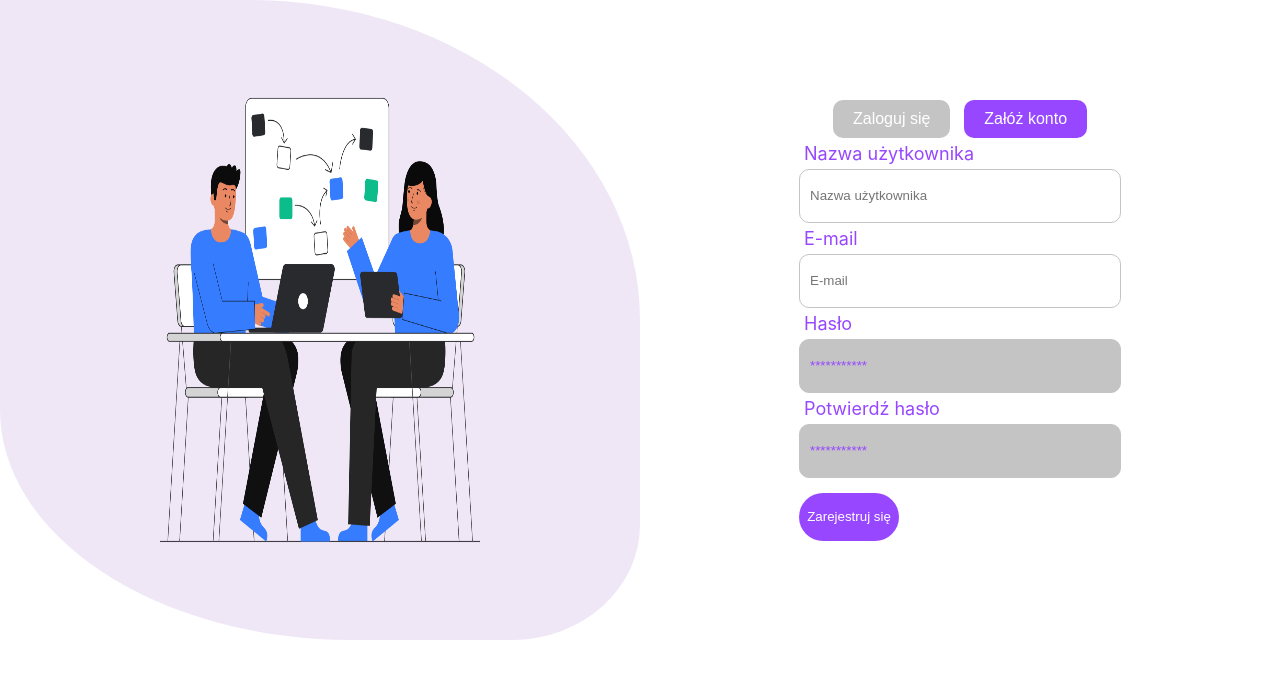
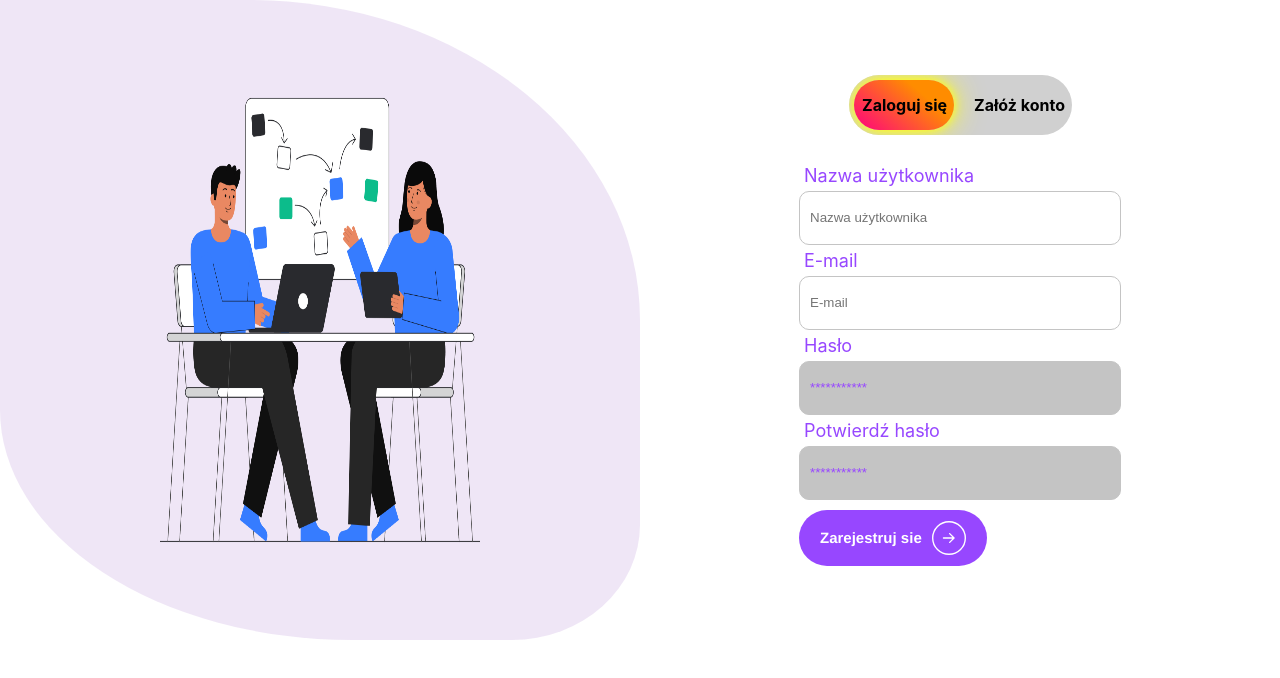
Before and after one commit to k-wos/EventAppP1, a React (Create React App) app in the folder client/: page / in a window 1280 px wide. Shown: the top 678 px of the page. Built offline with nearby package versions, Linux system fonts and the light colour scheme.

Commit message:
switcher add

```diff
--- a/client/src/components/FormSwitchButton/FormSwitchButton.scss
+++ b/client/src/components/FormSwitchButton/FormSwitchButton.scss
@@ -1,25 +1,77 @@
-.form-buttons button {
-    padding: 10px 20px;
-    margin: 0 7px;
-    border: none;
-    background-color: #c4c4c4;
-    color: #ffffff;
-    font-size: 16px;
-    cursor: pointer;
-    border-radius: 10px;
+// .form-buttons button {
+//     padding: 10px 20px;
+//     margin: 0 7px;
+//     border: none;
+//     background-color: #c4c4c4;
+//     color: #ffffff;
+//     font-size: 16px;
+//     cursor: pointer;
+//     border-radius: 10px;
 
+//   }
 
-  }
+//   .form-buttons button.active {
+//     background-color: #9747FF;
+//     color: #ffffff;
+//   }
 
-  .form-buttons button.active {
-    background-color: #9747FF;
-    color: #ffffff;
-  }
+//   .form-content {
+//     display:flex;
+//     justify-content: center;
+//     padding: 20px;
+//     border: 1px solid #ccc;
+//     background-color: #fff;
+//   }
+.checkbox {
+  width: 223px;
+  height: 60px;
+  background-color: #d0d0d0;
+  border-radius: 30px;
+  position: relative;
+  color: black;
+  overflow: hidden;
+  margin-bottom: 25px;
+}
 
-  .form-content {
-    display:flex;
-    justify-content: center;
-    padding: 20px;
-    border: 1px solid #ccc;
-    background-color: #fff;
-  }
+#checkbox_toggle {
+  display: none;
+}
+
+.checkbox .toggle {
+  width: 100px;
+  height: 50px;
+  position: absolute;
+  border-radius: 30px;
+  left: 5px;
+  cursor: pointer;
+  background: linear-gradient(40deg, #ff0080, #ff8c00 70%);
+  transition: 0.4s;
+  box-shadow: 0px 0px 10px rgb(255, 255, 20), 0px 0px 30px rgb(255, 255, 20);
+}
+
+.checkbox .slide {
+  width: 230px;
+  height: 60px;
+  display: flex;
+  align-items: center;
+  justify-content: space-around;
+  cursor: pointer;
+}
+
+.checkbox .slide .text {
+  font-size: 16px;
+  font-weight: 700;
+  z-index: 100;
+  cursor: pointer;
+}
+
+.check:checked + .checkbox .slide .toggle {
+  transform: translateX(113px);
+  background: linear-gradient(40deg, #8983f7, #a3dafb 70%);
+  box-shadow: -0px -0px 10px #8983f7, -0px -0px 30px #8983f7;
+}
+
+.check:checked + .checkbox .slide {
+  background-color: #9747ff;
+  color: #fff;
+}
--- a/client/src/components/FormSwitchButton/FormSwitchButton.tsx
+++ b/client/src/components/FormSwitchButton/FormSwitchButton.tsx
@@ -11,19 +11,33 @@ const FormSwitchButton: React.FC<FormSwitchButtonProps> = ({
   handleButtonClick,
 }) => {
   return (
-    <div className="form-buttons">
-      <button
-        className={`button ${activeButton === "login" ? "active" : ""}`}
-        onClick={() => handleButtonClick("login")}
-      >
-        Zaloguj się
-      </button>
-      <button
-        className={`button ${activeButton === "register" ? "active" : ""}`}
-        onClick={() => handleButtonClick("register")}
-      >
-        Załóż konto
-      </button>
+    // <div className="form-buttons">
+    //   <button
+    //     className={`button ${activeButton === "login" ? "active" : ""}`}
+    //     onClick={() => handleButtonClick("login")}
+    //   >
+    //     Zaloguj się
+    //   </button>
+    //   <button
+    //     className={`button ${activeButton === "register" ? "active" : ""}`}
+    //     onClick={() => handleButtonClick("register")}
+    //   >
+    //     Załóż konto
+    //   </button>
+    // </div>
+    <div>
+      <input className="check" type="checkbox" id="checkbox_toggle"></input>
+      <div className="checkbox">
+        <label htmlFor="checkbox_toggle" className="slide">
+          <label htmlFor="checkbox_toggle" className="toggle"></label>
+          <label htmlFor="checkbox_toggle" className="text">
+            Zaloguj się
+          </label>
+          <label htmlFor="checkbox_toggle" className="text">
+            Załóż konto
+          </label>
+        </label>
+      </div>
     </div>
   );
 };
--- a/client/src/components/Loginpage/Loginpage.scss
+++ b/client/src/components/Loginpage/Loginpage.scss
@@ -1,4 +1,4 @@
-form{
+form {
   display: flex;
   flex-direction: column;
   flex-wrap: wrap;
@@ -7,42 +7,58 @@ form{
   align-content: center;
 }
 
-
-label{
-    color: #9747FF;
+.loginLabel {
+  color: #9747ff;
   font-size: 18px;
-    margin:5px;
-
+  margin: 5px;
 }
-input{
-    border-radius:10px;
+input {
+  border-radius: 10px;
   height: 2rem;
   border: 1px solid #c4c4c4;
   padding: 10px;
-    width:30%;
+  width: 30%;
   min-width: 300px;
 }
-input[type="password"]{
+input[type="password"] {
   background-color: #c4c4c4;
-
 }
-input[type="password"]::placeholder{
-    color:#9747FF;
+input[type="password"]::placeholder {
+  color: #9747ff;
 }
-.loginButton{
-    background: #9747FF;
-    border-radius: 40px;
-    border:none;
-    color: #ffffff;
-    width: 20%;
-    height:3rem;
-    margin-top: 15px ;
-    min-width: 100px;
+.loginButton {
+  cursor: pointer;
+  font-weight: 700;
+  font-family: Helvetica, "sans-serif";
+  transition: all 0.2s;
+  padding: 10px 20px;
+  border-radius: 100px;
+  background: #9747ff;
+  border: 1px solid transparent;
+  display: flex;
+  align-items: center;
+  font-size: 15px;
 }
 
-.forgetPasswd{
-    text-align:right;
+.forgetPasswd {
+  text-align: right;
   font-size: 10px;
   text-decoration: underline;
-    color: #9747FF;
+  color: #9747ff;
 }
+
+.loginButton > svg {
+  width: 34px;
+  margin-left: 10px;
+  transition: transform 0.3s ease-in-out;
+}
+.loginButton:hover svg {
+  transform: translateX(5px);
+}
+
+.loginButton:active {
+  transform: scale(0.95);
+}
+.loginButton > span {
+  color: #fff;
+}
--- a/client/src/components/Loginpage/Loginpage.tsx
+++ b/client/src/components/Loginpage/Loginpage.tsx
@@ -4,12 +4,33 @@ import "../Loginpage/Loginpage.scss";
 function Loginpage() {
   return (
     <form action="">
-      <label>Nazwa użytkownika</label>
+      <label className="loginLabel">Nazwa użytkownika</label>
       <input type="text" placeholder="Nazwa użytkownika" />
-      <label>Hasło</label>
+      <label className="loginLabel">Hasło</label>
       <input type="password" placeholder="***********" />
       <p className="forgetPasswd">Zapomniałeś hasła?</p>
-      <button className="loginButton">Zaloguj się</button>
+      <button className="loginButton">
+        <span>Zaloguj sie</span>
+        <svg
+          width="34"
+          height="34"
+          viewBox="0 0 74 74"
+          fill="none"
+          xmlns="http://www.w3.org/2000/svg"
+        >
+          <circle
+            cx="37"
+            cy="37"
+            r="35.5"
+            stroke="white"
+            stroke-width="3"
+          ></circle>
+          <path
+            d="M25 35.5C24.1716 35.5 23.5 36.1716 23.5 37C23.5 37.8284 24.1716 38.5 25 38.5V35.5ZM49.0607 38.0607C49.6464 37.4749 49.6464 36.5251 49.0607 35.9393L39.5147 26.3934C38.9289 25.8076 37.9792 25.8076 37.3934 26.3934C36.8076 26.9792 36.8076 27.9289 37.3934 28.5147L45.8787 37L37.3934 45.4853C36.8076 46.0711 36.8076 47.0208 37.3934 47.6066C37.9792 48.1924 38.9289 48.1924 39.5147 47.6066L49.0607 38.0607ZM25 38.5L48 38.5V35.5L25 35.5V38.5Z"
+            fill="white"
+          ></path>
+        </svg>
+      </button>
     </form>
   );
 }
--- a/client/src/components/Registerpage/Registerpage.scss
+++ b/client/src/components/Registerpage/Registerpage.scss
@@ -1,4 +1,4 @@
-form{
+form {
   display: flex;
   flex-direction: column;
   flex-wrap: wrap;
@@ -7,34 +7,50 @@ form{
   align-content: center;
 }
 
-
-label{
-    color: #9747FF;
+.registerLabel {
+  color: #9747ff;
   font-size: 18px;
-    margin:5px;
-
+  margin: 5px;
 }
-input{
-    border-radius:10px;
+input {
+  border-radius: 10px;
   height: 2rem;
   border: 1px solid #c4c4c4;
   padding: 10px;
   min-width: 300px;
 }
-input[type="password"]{
+input[type="password"] {
   background-color: #c4c4c4;
+}
+input[type="password"]::placeholder {
+  color: #9747ff;
+}
+.registerButton {
+  cursor: pointer;
+  font-weight: 700;
+  font-family: Helvetica, "sans-serif";
+  transition: all 0.2s;
+  padding: 10px 20px;
+  border-radius: 100px;
+  background: #9747ff;
+  border: 1px solid transparent;
+  display: flex;
+  align-items: center;
+  font-size: 15px;
+  margin-top: 10px;
+}
+.registerButton > svg {
+  width: 34px;
+  margin-left: 10px;
+  transition: transform 0.3s ease-in-out;
+}
+.registerButton:hover svg {
+  transform: translateX(5px);
+}
 
+.registerButton:active {
+  transform: scale(0.95);
 }
-input[type="password"]::placeholder{
-    color:#9747FF;
+.registerButton > span {
+  color: #fff;
 }
-.registerButton{
-    background: #9747FF;
-    border-radius: 40px;
-    border:none;
-    color: #ffffff;
-    width: 20%;
-    height:3rem;
-    margin-top: 15px ;
-    min-width: 100px;
-}
--- a/client/src/components/Registerpage/Registerpage.tsx
+++ b/client/src/components/Registerpage/Registerpage.tsx
@@ -4,15 +4,36 @@ import "../Registerpage/Registerpage.scss";
 function Registerpage() {
   return (
     <form action="">
-      <label>Nazwa użytkownika</label>
+      <label className="registerLabel">Nazwa użytkownika</label>
       <input type="text" placeholder="Nazwa użytkownika" />
-      <label>E-mail</label>
+      <label className="registerLabel">E-mail</label>
       <input type="text" placeholder="E-mail" />
-      <label>Hasło</label>
+      <label className="registerLabel">Hasło</label>
       <input type="password" placeholder="***********" />
-      <label>Potwierdź hasło</label>
+      <label className="registerLabel">Potwierdź hasło</label>
       <input type="password" placeholder="***********" />
-      <button className="registerButton">Zarejestruj się</button>
+      <button className="registerButton">
+        <span>Zarejestruj sie</span>
+        <svg
+          width="34"
+          height="34"
+          viewBox="0 0 74 74"
+          fill="none"
+          xmlns="http://www.w3.org/2000/svg"
+        >
+          <circle
+            cx="37"
+            cy="37"
+            r="35.5"
+            stroke="white"
+            stroke-width="3"
+          ></circle>
+          <path
+            d="M25 35.5C24.1716 35.5 23.5 36.1716 23.5 37C23.5 37.8284 24.1716 38.5 25 38.5V35.5ZM49.0607 38.0607C49.6464 37.4749 49.6464 36.5251 49.0607 35.9393L39.5147 26.3934C38.9289 25.8076 37.9792 25.8076 37.3934 26.3934C36.8076 26.9792 36.8076 27.9289 37.3934 28.5147L45.8787 37L37.3934 45.4853C36.8076 46.0711 36.8076 47.0208 37.3934 47.6066C37.9792 48.1924 38.9289 48.1924 39.5147 47.6066L49.0607 38.0607ZM25 38.5L48 38.5V35.5L25 35.5V38.5Z"
+            fill="white"
+          ></path>
+        </svg>
+      </button>
     </form>
   );
 }
```
Lines whose indentation alone changed are shown as unchanged.
